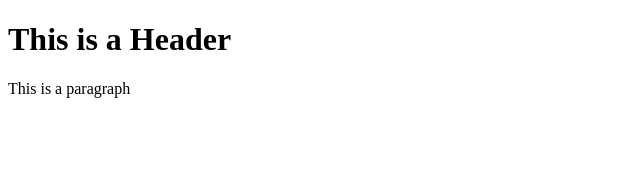
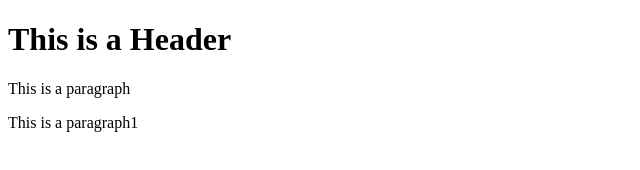
Before and after one commit to bindibarnwal/myGame, a plain HTML site: page index.html in a window 1280 px wide. Shown: the whole page, without its empty margins (0-640 px from the left). Drawn offline with Linux system fonts and the light colour scheme.

Commit message:
updated file

```diff
--- a/index.html
+++ b/index.html
@@ -5,5 +5,7 @@
     <body>
         <h1>This is a Header</h1>
         <p>This is a paragraph</p>
+		<p>This is a paragraph1</p>
+
     </body>
 </html>
```
